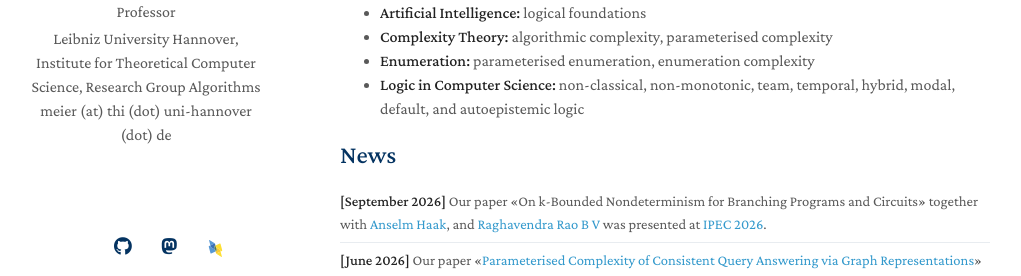
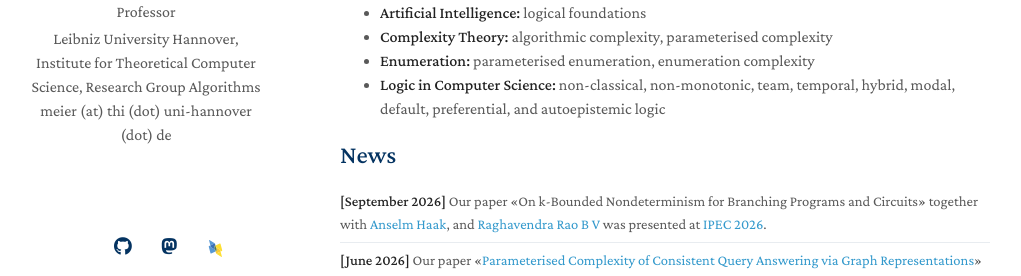
Before and after one commit to ArneMeier/ArneMeier.github.io, a Jekyll site: the page built from index.md, in a window 1280 px wide and 1158 px high. Shown: the part 258-534 px from the top of the window, without its empty margins (130-1151 px from the left). Built offline with Jekyll 4.4.1, drawn with Linux system fonts in a browser that asks for light colours; nearby versions of some CDN libraries; a style sheet for code colours, icons or effects is not loaded.

Commit message:
added preferential as interest

```diff
--- a/index.md
+++ b/index.md
@@ -14,7 +14,7 @@ I obtained my Bachelor's and Master's Degrees in Computer Science as well as my
 - **Artificial Intelligence:** logical foundations
 - **Complexity Theory:** algorithmic complexity, parameterised complexity
 - **Enumeration:** parameterised enumeration, enumeration complexity
-- **Logic in Computer Science:** non-classical, non-monotonic, team, temporal, hybrid, modal, default, and autoepistemic logic
+- **Logic in Computer Science:** non-classical, non-monotonic, team, temporal, hybrid, modal, default, preferential, and autoepistemic logic
 
 ## News
 
```
